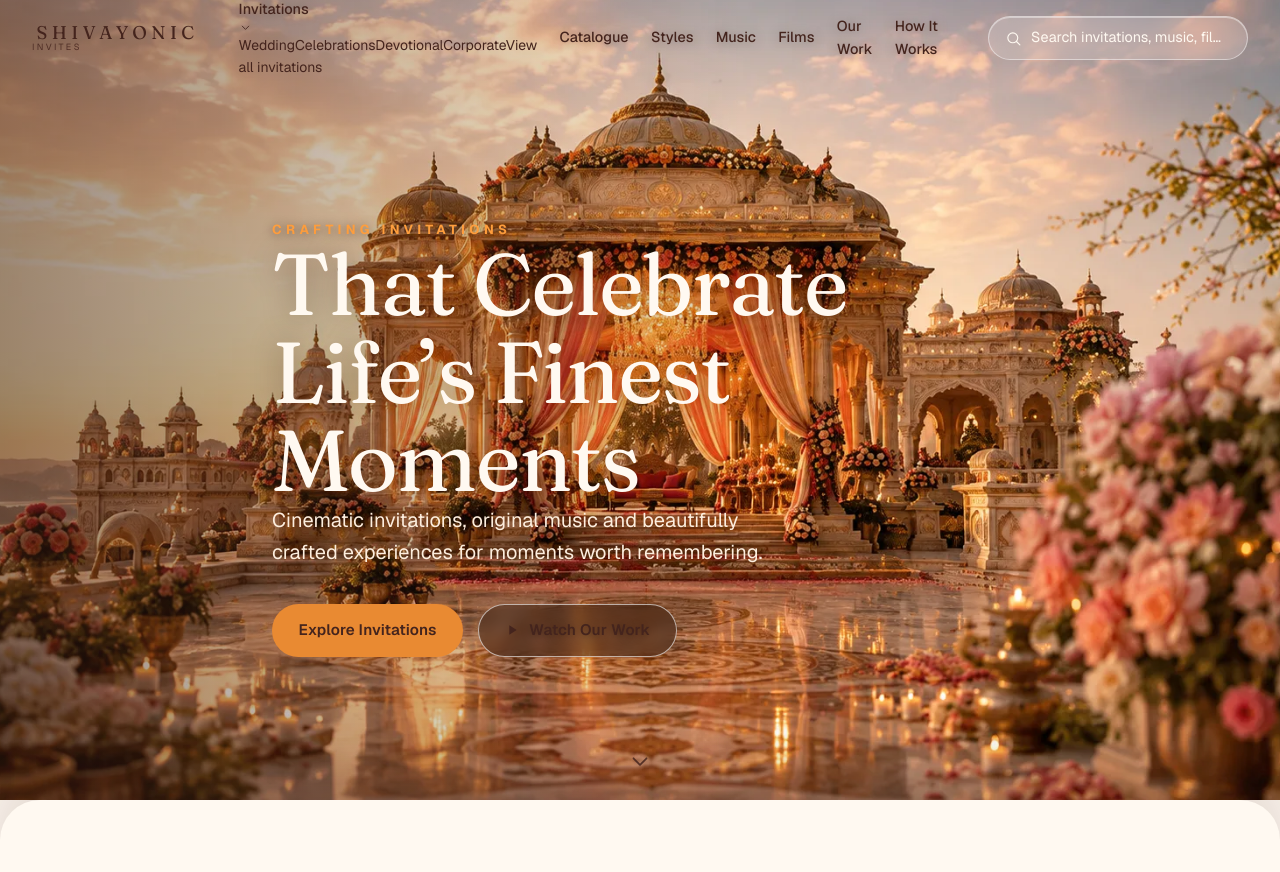
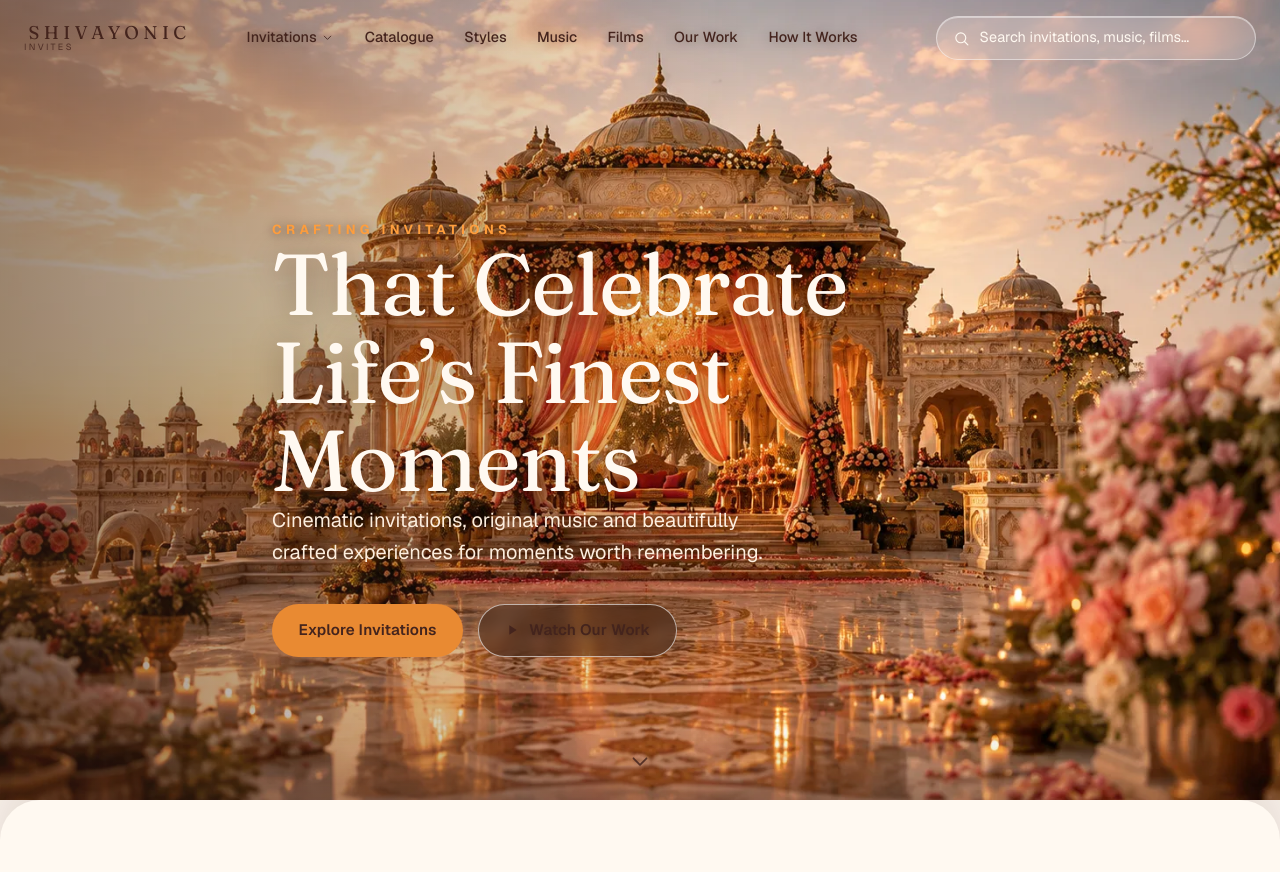
Before and after one commit to ipcplindia/shivayonic-invites, a Next.js app: page / in a window 1280 px wide. Shown: the top 872 px of the page. Built offline with nearby package versions, Linux system fonts and the light colour scheme.

Commit message:
fix(public): load nav dropdown styles on homepage, widen and space the navbar
Co-Authored-By: Claude Opus 5 <noreply@anthropic.com>

```diff
--- a/src/app/page.tsx
+++ b/src/app/page.tsx
@@ -2,6 +2,7 @@ import type { Metadata } from "next";
 import Link from "next/link";
 import "@/features/public/public.css";
 import "@/features/public/public-sections.css";
+import "@/features/public/public-pages.css";
 import { PIcon } from "@/features/public/icons";
 import { SiteNav } from "@/features/public/site-nav";
 import { SocialRibbon } from "@/features/public/marquee";
--- a/src/features/public/public-sections.css
+++ b/src/features/public/public-sections.css
@@ -12,11 +12,11 @@
 }
 
 .navBar {
-  width: var(--shell);
+  width: min(1560px, 100% - 3rem);
   margin: 0 auto;
   display: flex;
   align-items: center;
-  gap: 1.5rem;
+  gap: 2rem;
   height: 76px;
 }
 
@@ -57,14 +57,15 @@
 .navLinks {
   display: flex;
   align-items: center;
-  gap: 1.4rem;
-  margin-left: 1rem;
+  gap: 1.9rem;
+  margin-left: 1.5rem;
 }
 
 .navLink {
   color: #fff9f1;
   font-size: 0.9rem;
   font-weight: 500;
+  white-space: nowrap;
   position: relative;
   padding: 0.25rem 0;
   transition: color 0.2s var(--ease);
```
